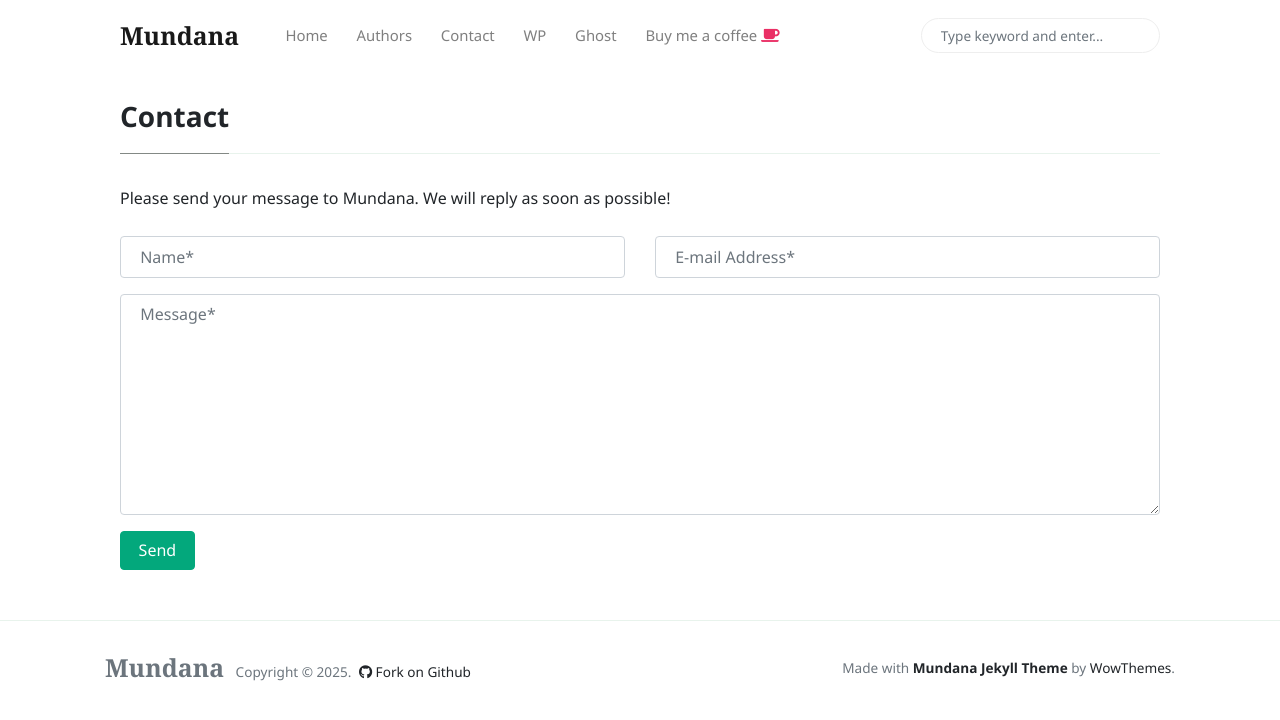
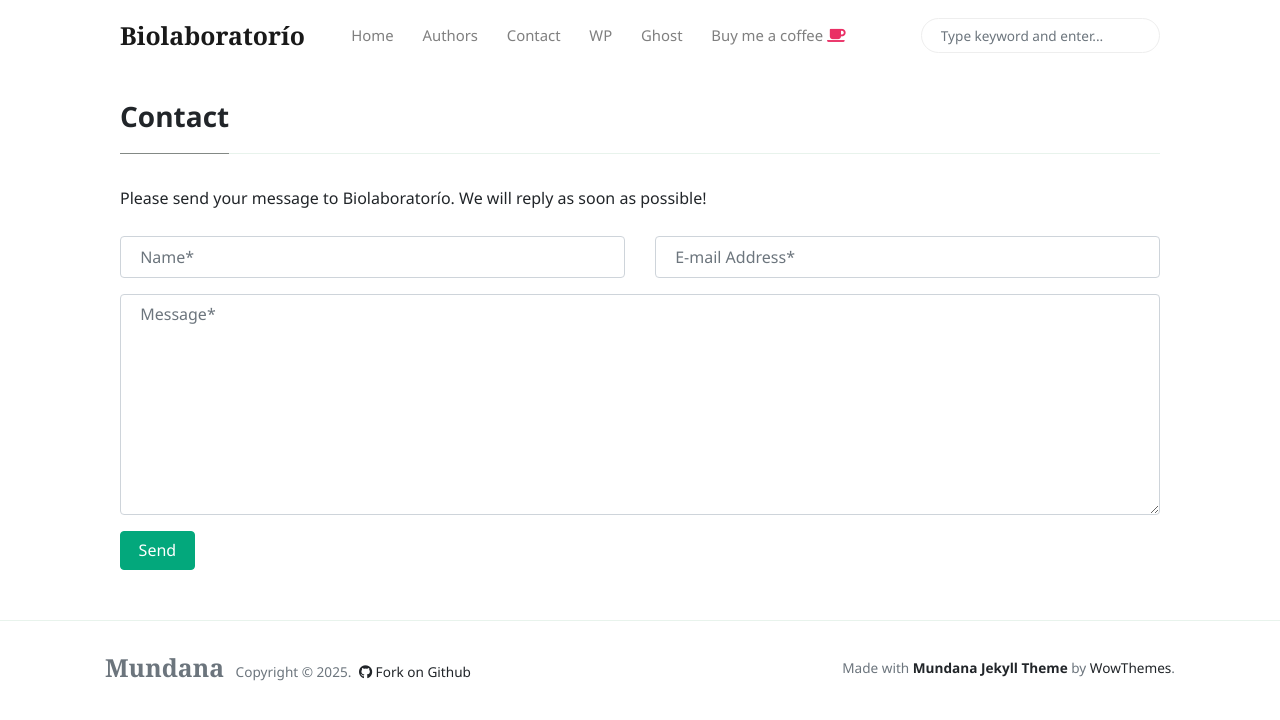
Before and after one commit to JAHM11/BioLaboratorio, a Jekyll site: the page built from _pages/contact.md, in a window 1280 px wide. Shown: the top 720 px of the page. Built offline with Jekyll 4.4.1, drawn with Linux system fonts in a browser that asks for light colours; nearby versions of some CDN libraries.

Commit message:
Update _config.yml

```diff
--- a/_config.yml
+++ b/_config.yml
@@ -1,6 +1,6 @@
 # Site
-name: 'Mundana'
-description: 'Mundana is a free Jekyll theme for awesome people like you, Medium like.'
+name: 'Biolaboratorío'
+description: 'Aula Virtual con contenido especial.'
 logo: 'assets/images/logo.png'
 favicon: 'assets/images/favicon.ico'
 baseurl: '/mundana-theme-jekyll'
```
